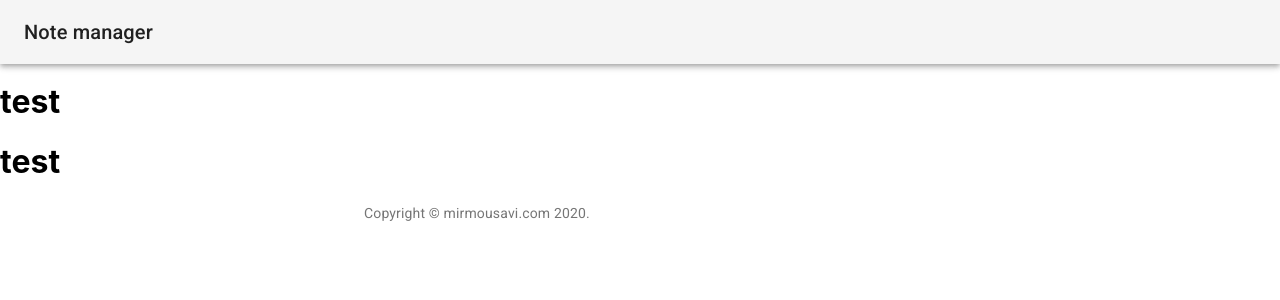
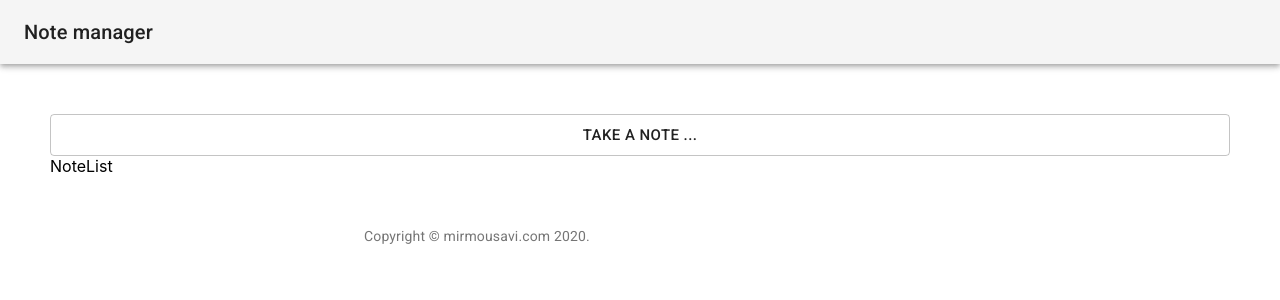
Before and after one commit to mirmousaviii/simple-note, a React (Create React App) app: page / in a window 1280 px wide. Shown: the top 300 px of the page. Built offline with nearby package versions, Linux system fonts and the light colour scheme.

Commit message:
UI of Note Creator

```diff
--- a/src/App.js
+++ b/src/App.js
@@ -1,13 +1,12 @@
 import Header from './layout/Header'
 import Footer from "./layout/Footer";
+import Main from "./layout/Main";
 
 function App() {
   return (
     <div className="App">
       <Header />
-      <h1>test</h1>
-      <h1>test</h1>
-      <h1>test</h1>
+      <Main />
       <Footer />
     </div>
   );
--- /dev/null
+++ b/src/component/NoteCreator.js
@@ -0,0 +1,28 @@
+import React from "react";
+import {Button, Card, CardActions, CardContent, Dialog, Grid, TextField} from "@material-ui/core";
+
+function NoteCreator() {
+  const [openModal, setOpenModal] = React.useState(false);
+
+
+  return (
+    <Grid>
+      <Button variant="outlined" fullWidth size="large" onClick={() => setOpenModal(true)}>Take a note ...</Button>
+
+      <Dialog md={10} open={openModal} onClose={() => setOpenModal(false)}>
+        <Card>
+          <CardContent>
+            <TextField label="Title" variant="outlined" fullWidth margin="normal"/>
+            <TextField label="Note" multiline rows={6} variant="outlined" fullWidth margin="normal"/>
+            <CardActions>
+              <Button color="primary" onClick={() => setOpenModal(false)}>Discard</Button>
+              <Button color="primary">Save</Button>
+            </CardActions>
+          </CardContent>
+        </Card>
+      </Dialog>
+    </Grid>
+  );
+}
+
+export default NoteCreator;
--- /dev/null
+++ b/src/component/NoteList.js
@@ -0,0 +1,10 @@
+function NoteList() {
+
+  return (
+    <>
+      NoteList
+    </>
+  );
+}
+
+export default NoteList;
--- a/src/layout/Header.js
+++ b/src/layout/Header.js
@@ -1,9 +1,9 @@
 import React from 'react';
-import {AppBar, Toolbar, Typography} from "@material-ui/core";
+import {AppBar, CssBaseline, Toolbar, Typography} from "@material-ui/core";
 
 function Header() {
   return (
-    <AppBar position="absolute" color="default">
+    <AppBar position="relative" color="default">
       <Toolbar>
         <Typography variant="h6" color="inherit" noWrap>
           Note manager
--- /dev/null
+++ b/src/layout/Main.js
@@ -0,0 +1,16 @@
+import NoteCreator from "../component/NoteCreator";
+import NoteList from "../component/NoteList";
+import {Grid} from "@material-ui/core";
+
+function Main() {
+
+  // TODO: Use material style
+  return (
+    <Grid style={{margin: 50}}>
+      <NoteCreator/>
+      <NoteList/>
+    </Grid>
+  );
+}
+
+export default Main;
```
